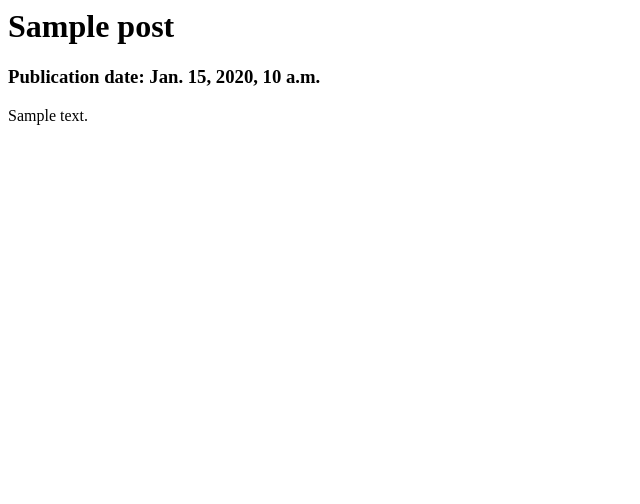
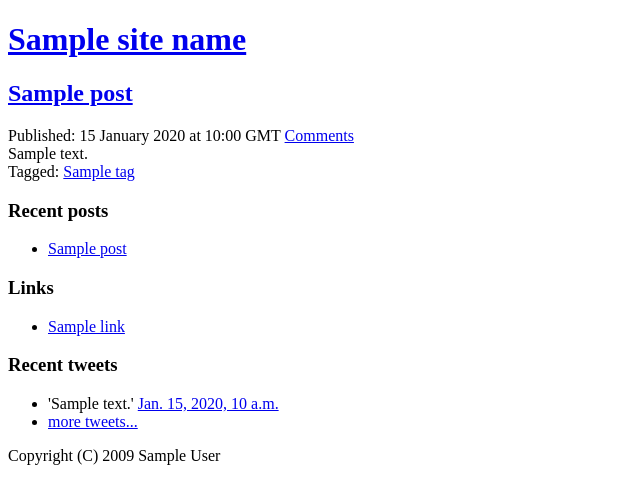
Before and after one commit to nlativy/scritti, a Django app: template templates/posts/detail.html in a window 1280 px wide. Shown: the top 504 px of the page, without its empty margins (0-640 px from the left). Run offline with Django 3.2, Linux system fonts and the light colour scheme; the template is opened without the code that fills it: most values are stand-ins (such as "Sample title", 1, 10 or a date in 2020).

Commit message:
Update template for detailed post view. Add description of view to tag_post_list template.

```diff
--- a/templates/posts/base.html
+++ b/templates/posts/base.html
@@ -12,6 +12,8 @@
     <div id="header"><h1><a href="{{site_url}}">{{site_name}}</a></h1></div>
     <div id="main">
         <div id="content">
+            {% block content-heading %} {% endblock %}
+
             {% block content %}{% endblock %}
 
             {% block pagination %}{% endblock %}
--- a/templates/posts/detail.html
+++ b/templates/posts/detail.html
@@ -1,3 +1,26 @@
-<h1>{{post.title}}</h1>
-<h3>Publication date: {{post.pub_date}}</h3>
-{{post.body_html|safe}}
+{% extends "posts/post_list.html" %}
+
+{% block content %}
+    <!-- We are duplicating the post template here, must fix -->
+    <div class="post">
+        <h2><a href="{{post.get_absolute_url}}">{{post.title}}</a></h2>
+        <div class="info">
+            <span class="date">Published: {{post.pub_date|date:"j F Y \a\t H:i T"}}</span>
+            <span class="details"><a href="{{post.get_absolute_url}}">Comments</a></span>
+        </div>
+        <div class="content">
+        {{post.body_html|safe}}
+        </div>
+        <div class="meta">
+        {% if post.get_tags %}
+        Tagged:
+        {% for tag in post.get_tags %}
+            <!-- TODO: do not have tag URL hardcoded here -->
+            <a href="/tag/{{tag.name}}">{{tag.name}}</a>{% if not forloop.last %}, {%endif%}
+        {%endfor%}
+        {% else %}
+        Not tagged.
+        {% endif %}
+        </div>
+    </div>
+{% endblock %}
--- a/templates/posts/post_list.html
+++ b/templates/posts/post_list.html
@@ -33,7 +33,7 @@
 {% block widgets %}
     <div class="widget">
         <h3>Recent posts</h3>
-        {% if posts.object_list %}
+        {% if recent_posts %}
             <ul>
             {% for post in recent_posts %}
                 <li><a href="{{post.get_absolute_url}}">{{post.title}}</a></li>
```
Also changed, not shown: site_media/main.css (+5 -7 lines), templates/posts/tag_post_list.html (+7 -0 lines), 1 other file.
